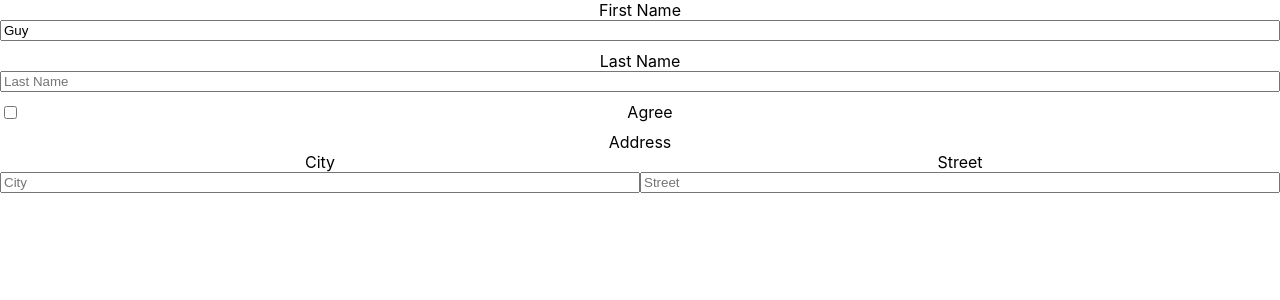
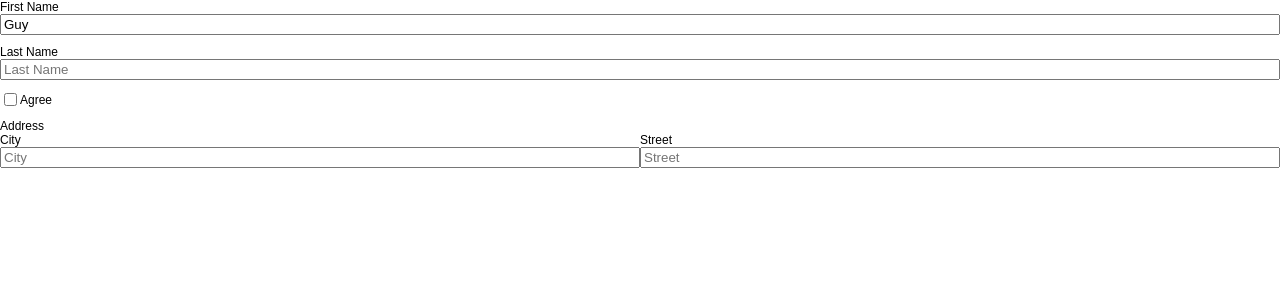
Before and after one commit to beharguy/dynamic-form, a React (Create React App) app: page / in a window 1280 px wide. Shown: the top 300 px of the page. Built offline with nearby package versions, Linux system fonts and the light colour scheme.

Commit message:
app font declaration

```diff
--- a/src/App.css
+++ b/src/App.css
@@ -1,3 +1,4 @@
 .App {
-  text-align: center;
+  font-family: Arial, Helvetica, sans-serif;
+  font-size: 12px;
 }
```
